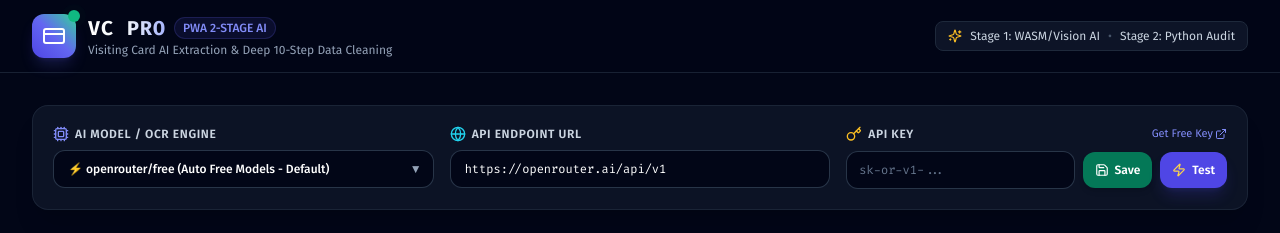
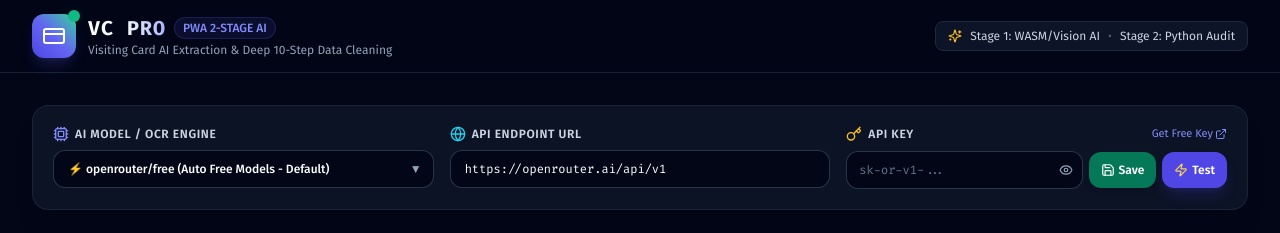
Before and after one commit to bobtech-IIT/vc-pro-champ, a Next.js app: page / in a window 1280 px wide. Shown: the top 233 px of the page. Built offline with nearby package versions, Linux system fonts and the light colour scheme.

Commit message:
fix: HTML form wrapper for Chrome password save popup, Eye toggle, and robust localStorage API key retrieval

```diff
--- a/src/components/ModelSelector.tsx
+++ b/src/components/ModelSelector.tsx
@@ -2,7 +2,7 @@
 
 import React, { useState } from 'react';
 import { testApiConnection } from '@/lib/api-client';
-import { Key, Cpu, CheckCircle2, XCircle, Loader2, Zap, Globe, ExternalLink, Save, Check } from 'lucide-react';
+import { Key, Cpu, CheckCircle2, XCircle, Loader2, Zap, Globe, ExternalLink, Save, Check, Eye, EyeOff } from 'lucide-react';
 
 interface ModelSelectorProps {
   selectedModel: string;
@@ -46,12 +46,19 @@
 
   const [testing, setTesting] = useState(false);
   const [savedSuccess, setSavedSuccess] = useState(false);
+  const [showPassword, setShowPassword] = useState(false);
   const [testResult, setTestResult] = useState<{ success: boolean; message: string } | null>(null);
 
   const activeModelId = isCustomModel ? customModelText : selectedModel;
 
-  const handleSave = () => {
+  const handleSaveSubmit = (e?: React.FormEvent) => {
+    if (e) e.preventDefault();
     onSaveConfig();
+    if (typeof window !== 'undefined') {
+      localStorage.setItem('vcpro_api_key', apiKey);
+      localStorage.setItem('vcpro_selected_model', activeModelId);
+      localStorage.setItem('vcpro_api_endpoint', apiEndpoint);
+    }
     setSavedSuccess(true);
     setTimeout(() => setSavedSuccess(false), 2500);
   };
@@ -133,13 +140,14 @@
             value={apiEndpoint}
             onChange={(e) => {
               onApiEndpointChange(e.target.value);
+              if (typeof window !== 'undefined') localStorage.setItem('vcpro_api_endpoint', e.target.value);
               setTestResult(null);
             }}
             className="w-full bg-slate-950/90 border border-slate-700/80 text-white placeholder-slate-500 rounded-xl px-3.5 py-2.5 text-xs font-mono focus:outline-none focus:ring-2 focus:ring-cyan-500/50 focus:border-cyan-500 transition-all"
           />
         </div>
 
-        {/* 3. API Key, Save Button & Test Button */}
+        {/* 3. HTML Form for API Key + Chrome Password Manager Save Prompt */}
         <div>
           <div className="flex items-center justify-between mb-2">
             <label className="text-xs font-semibold text-slate-300 uppercase tracking-wider flex items-center gap-1.5">
@@ -157,28 +165,45 @@
             </a>
           </div>
 
-          <div className="flex items-center gap-2">
+          <form onSubmit={handleSaveSubmit} className="flex items-center gap-1.5">
+            <div className="relative flex-1">
               <input
-              type="password"
+                id="openrouter_api_key"
+                name="openrouter_api_key"
+                type={showPassword ? 'text' : 'password'}
+                autoComplete="current-password"
                 placeholder={activeModelId === 'tesseract-wasm' ? 'No key required' : 'sk-or-v1-...'}
                 disabled={activeModelId === 'tesseract-wasm'}
                 value={apiKey}
                 onChange={(e) => {
-                onApiKeyChange(e.target.value);
+                  const newKey = e.target.value;
+                  onApiKeyChange(newKey);
+                  if (typeof window !== 'undefined') localStorage.setItem('vcpro_api_key', newKey);
                   setTestResult(null);
                 }}
-              className="w-full bg-slate-950/90 border border-slate-700/80 text-white placeholder-slate-500 rounded-xl px-3 py-2.5 text-xs font-mono focus:outline-none focus:ring-2 focus:ring-amber-500/50 focus:border-amber-500 disabled:opacity-50 transition-all"
+                className="w-full bg-slate-950/90 border border-slate-700/80 text-white placeholder-slate-500 rounded-xl pl-3 pr-8 py-2.5 text-xs font-mono focus:outline-none focus:ring-2 focus:ring-amber-500/50 focus:border-amber-500 disabled:opacity-50 transition-all"
               />
+              {activeModelId !== 'tesseract-wasm' && (
+                <button
+                  type="button"
+                  onClick={() => setShowPassword(!showPassword)}
+                  className="absolute right-2.5 top-1/2 -translate-y-1/2 text-slate-400 hover:text-slate-200 transition-colors"
+                  title={showPassword ? 'Hide Key' : 'Show Key'}
+                >
+                  {showPassword ? <EyeOff className="w-3.5 h-3.5" /> : <Eye className="w-3.5 h-3.5" />}
+                </button>
+              )}
+            </div>
 
-            {/* Save Key Button */}
+            {/* Save Button (triggers HTML form submit for Chrome Autofill / Password Save) */}
             <button
-              onClick={handleSave}
-              className={`px-3 py-2.5 rounded-xl text-xs font-semibold text-white transition-all flex items-center justify-center gap-1.5 cursor-pointer shadow-md ${
+              type="submit"
+              className={`px-3 py-2.5 rounded-xl text-xs font-semibold text-white transition-all flex items-center justify-center gap-1 cursor-pointer shadow-md shrink-0 ${
                 savedSuccess
                   ? 'bg-emerald-600 border border-emerald-400'
                   : 'bg-emerald-700 hover:bg-emerald-600'
               }`}
-              title="Save Key to Local Storage"
+              title="Save Key to Browser LocalStorage & Password Manager"
             >
               {savedSuccess ? (
                 <>
@@ -195,9 +220,10 @@
 
             {/* Test Connection Button */}
             <button
+              type="button"
               onClick={handleTestConnection}
               disabled={testing}
-              className="whitespace-nowrap px-3 py-2.5 rounded-xl text-xs font-semibold text-white bg-indigo-600 hover:bg-indigo-500 active:bg-indigo-700 disabled:opacity-50 transition-all flex items-center justify-center gap-1.5 shadow-lg shadow-indigo-600/20 cursor-pointer"
+              className="whitespace-nowrap px-3 py-2.5 rounded-xl text-xs font-semibold text-white bg-indigo-600 hover:bg-indigo-500 active:bg-indigo-700 disabled:opacity-50 transition-all flex items-center justify-center gap-1 shadow-lg shadow-indigo-600/20 cursor-pointer shrink-0"
             >
               {testing ? (
                 <Loader2 className="w-3.5 h-3.5 animate-spin text-white" />
@@ -206,7 +232,7 @@
               )}
               <span>Test</span>
             </button>
-          </div>
+          </form>
         </div>
 
       </div>
--- a/src/lib/api-client.ts
+++ b/src/lib/api-client.ts
@@ -3,6 +3,19 @@
 
 export const DEFAULT_ENDPOINT = 'https://openrouter.ai/api/v1';
 export const DEFAULT_MODEL = 'openrouter/free';
+
+function getEffectiveApiKey(providedKey: string): string {
+  if (providedKey && providedKey.trim()) {
+    return providedKey.trim();
+  }
+  if (typeof window !== 'undefined') {
+    const saved = localStorage.getItem('vcpro_api_key');
+    if (saved && saved.trim()) {
+      return saved.trim();
+    }
+  }
+  return '';
+}
 
 export async function testApiConnection(
   apiKey: string,
@@ -16,13 +29,14 @@
 
     const cleanEndpoint = (endpoint || DEFAULT_ENDPOINT).replace(/\/+$/, '');
     const targetUrl = `${cleanEndpoint}/models`;
+    const effectiveKey = getEffectiveApiKey(apiKey);
 
     const headers: Record<string, string> = {
       'Content-Type': 'application/json',
     };
 
-    if (apiKey.trim()) {
-      headers['Authorization'] = `Bearer ${apiKey.trim()}`;
+    if (effectiveKey) {
+      headers['Authorization'] = `Bearer ${effectiveKey}`;
     }
 
     const response = await fetch(targetUrl, {
@@ -101,6 +115,11 @@
     return [singleCard];
   }
 
+  const effectiveKey = getEffectiveApiKey(apiKey);
+  if (!effectiveKey) {
+    throw new Error('API Key Missing: Please enter your OpenRouter API key (sk-or-v1-...) in the API Key box and click Save.');
+  }
+
   const cleanEndpoint = (endpoint || DEFAULT_ENDPOINT).replace(/\/+$/, '');
   const targetUrl = `${cleanEndpoint}/chat/completions`;
 
@@ -124,7 +143,7 @@
 Return ONLY valid JSON format without markdown blocks. Output must be a JSON array [ {...}, {...} ].`;
 
   const requestBody = {
-    model: model, // E.g. 'openrouter/free' or 'openrouter/auto'
+    model: model || DEFAULT_MODEL,
     messages: [
       {
         role: 'user',
@@ -144,13 +163,10 @@
 
   const headers: Record<string, string> = {
     'Content-Type': 'application/json',
+    'Authorization': `Bearer ${effectiveKey}`,
     'HTTP-Referer': 'https://vcpro.app',
     'X-Title': 'VC Pro Scanner'
   };
-
-  if (apiKey && apiKey.trim()) {
-    headers['Authorization'] = `Bearer ${apiKey.trim()}`;
-  }
 
   const res = await fetch(targetUrl, {
     method: 'POST',
@@ -161,7 +177,7 @@
   if (!res.ok) {
     const errText = await res.text();
     if (res.status === 401) {
-      throw new Error(`OpenRouter Authentication Required (401). Please enter your free OpenRouter API Key from https://openrouter.ai/keys in the API Key box.`);
+      throw new Error(`OpenRouter Authentication Failed (401). Invalid API Key. Please verify your OpenRouter key at https://openrouter.ai/keys.`);
     }
     throw new Error(`AI Extraction failed (${res.status}): ${errText.slice(0, 180)}`);
   }
```
Lines whose indentation alone changed are shown as unchanged.
